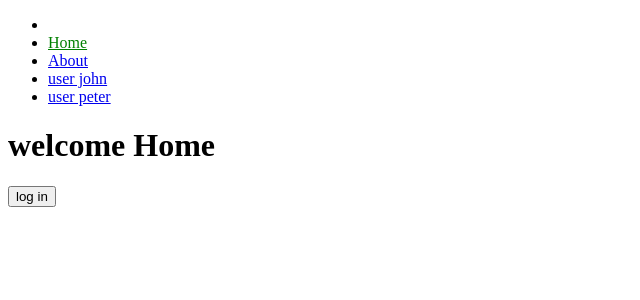
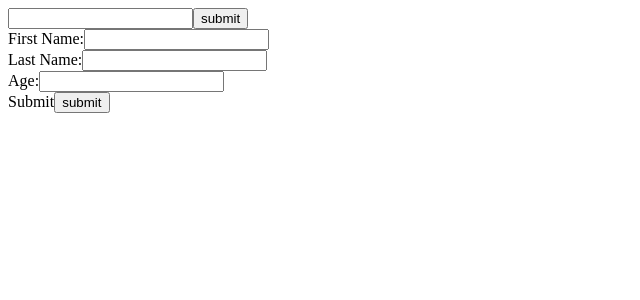
Before and after one commit to null-br/react-study, a React (Vite) app: page / in a window 1280 px wide. Shown: the top 300 px of the page, without its empty margins (0-640 px from the left). Built offline with nearby package versions, Linux system fonts and the light colour scheme.

Commit message:
finish refs

```diff
--- a/src/App.js
+++ b/src/App.js
@@ -5,7 +5,8 @@ import React, { Component } from 'react';
 // import Index from './components/ParentToChild/IndexSibling';
 // import Index from './components/LifeCycle/Index';
 // import Index from './components/PureComponents/Index';
-import Index from './components/ReactRouter/Index';
+// import Index from './components/ReactRouter/Index';
+import Index from './components/RefsAndDOM/Index';
 
 class App extends Component {
   render() {
--- /dev/null
+++ b/src/components/RefsAndDOM/Index.js
@@ -0,0 +1,121 @@
+import React, {Component, Fragment} from 'react';
+
+const MyInput = (props) => {
+  return (
+    <input type="text"
+           ref={props.inputRef} />
+  );
+}
+
+const FuncCustomComp = () => {
+  let inputRef = null;
+  const onClick = () => {
+    inputRef.focus();
+  }
+  return (
+    <div>
+      <MyInput inputRef={(input) => {inputRef = input}}/>
+      <input
+        type="submit"
+        value="submit"
+        onClick={onClick} />
+    </div>
+  );
+}
+
+class Index extends Component {
+  constructor(props) {
+    super(props);
+    console.log('constructor');
+  }
+  componentWillMount() {
+    console.log('componentWillMount');
+  }
+
+  componentDidMount() {
+    this.setState({
+      name: 1,
+    });
+    console.log('componentDidMount');
+  }
+
+  componentWillReceiveProps() {
+    console.log('componentWillReceiveProps');
+  }
+
+  shouldComponentUpdate(nextProps, nextState) {
+    console.log('shouldComponentUpdate');
+    return true;
+  }
+
+  componentWillUpdate() {
+    console.log('componentWillUpdate');
+  }
+
+  componentDidUpdate(nextProps, nextState) {
+    console.log('componentDidUpdate');
+  }
+
+  onClick() {
+    alert(`yey, ${this.firstName.value} and ${this.lastName.value} have submitted`);
+  }
+  onKeyUp(type, e) {
+    if (e.keyCode === 13) {
+      switch (type) {
+        case 'firstName':
+          this.lastName.focus();
+          break;
+        case 'lastName':
+          this.age.focus();
+          break;
+        case 'age':
+          this.submit.focus();
+          break;
+        default:
+          this.firstName.focus();
+          break;
+      }
+    }
+  }
+  render() {
+    console.log('render');
+    return (
+      <Fragment>
+        <FuncCustomComp />
+        <div>
+          <span>First Name:</span>
+          <input type="text"
+                 ref={(input) => {
+                   this.firstName = input;
+                   console.log('ref');
+                 }}
+                 onKeyUp={this.onKeyUp.bind(this, 'firstName')} />
+        </div>
+        <div>
+          <span>Last Name:</span>
+          <input type="text"
+                 ref={(input) => {this.lastName = input}}
+                 onKeyUp={this.onKeyUp.bind(this, 'lastName')} />
+        </div>
+        <div>
+          <span>Age:</span>
+          <input
+            type="text"
+            ref={(input) => {this.age = input}}
+            onKeyUp={this.onKeyUp.bind(this, 'age')} />
+        </div>
+        <div>
+          <span>Submit</span>
+          <input
+            type="submit"
+            value="submit"
+            ref={(input) => {this.submit = input}}
+            onKeyUp={this.onKeyUp.bind(this, 'submit')}
+            onClick={this.onClick.bind(this)} />
+        </div>
+      </Fragment>
+    );
+  }
+}
+
+export default Index;
```
Also changed, not shown: src/images/refs.png (added), 1 other file (tests, documents, lock files or other folders).
